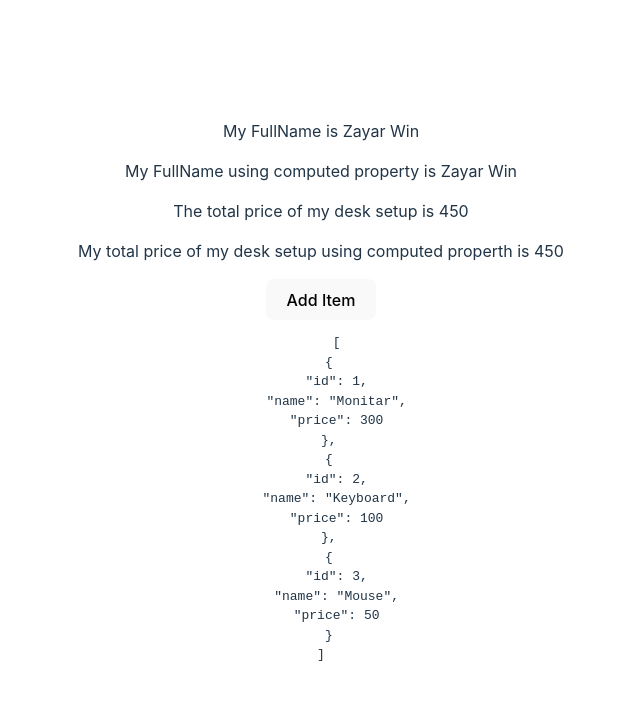
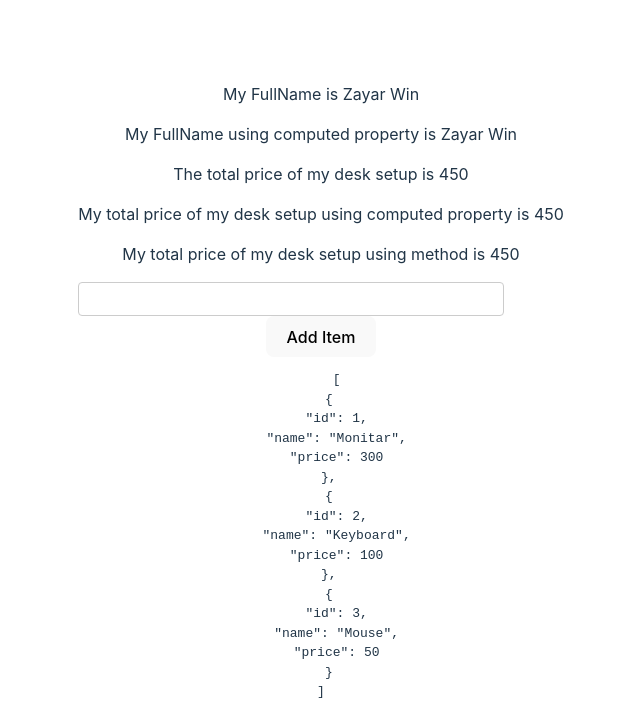
Before and after one commit to Zayar-Win/Learning-vue, a Vue app: page / in a window 1280 px wide. Shown: the top 726 px of the page, without its empty margins (319-959 px from the left). Built offline with nearby package versions, Linux system fonts and the light colour scheme.

Commit message:
different-between-using-method-and-computed

```diff
--- a/src/components/ComputedProperty.vue
+++ b/src/components/ComputedProperty.vue
@@ -7,8 +7,12 @@
     {{ items.reduce((prev, curr) => prev + curr.price, 0) }}
   </p>
   <p>
-    My total price of my desk setup using computed properth is {{ totalPrice }}
+    My total price of my desk setup using computed property is {{ totalPrice }}
   </p>
+  <!-- if we use method instead of computed property when component rerender computed property use cached value instead of recalculating.
+  but method recalcalated  -->
+  <p>My total price of my desk setup using method is {{ getTotalPrice() }}</p>
+  <input type="text" v-model="text" />
   <button
     @click="
       items.push({
@@ -29,6 +33,7 @@
 export default {
   data() {
     return {
+      text: "",
       firstName: "Zayar",
       lastName: "Win",
       items: [
@@ -50,11 +55,18 @@ export default {
       ],
     };
   },
+  methods: {
+    getTotalPrice() {
+      console.log("run getTotalPrice method");
+      return this.items.reduce((prev, curr) => prev + curr.price, 0);
+    },
+  },
   computed: {
     fullName() {
       return `${this.firstName} ${this.lastName}`;
     },
     totalPrice() {
+      console.log("run totalPrice computed method");
       return this.items.reduce((prev, curr) => prev + curr.price, 0);
     },
   },
```
